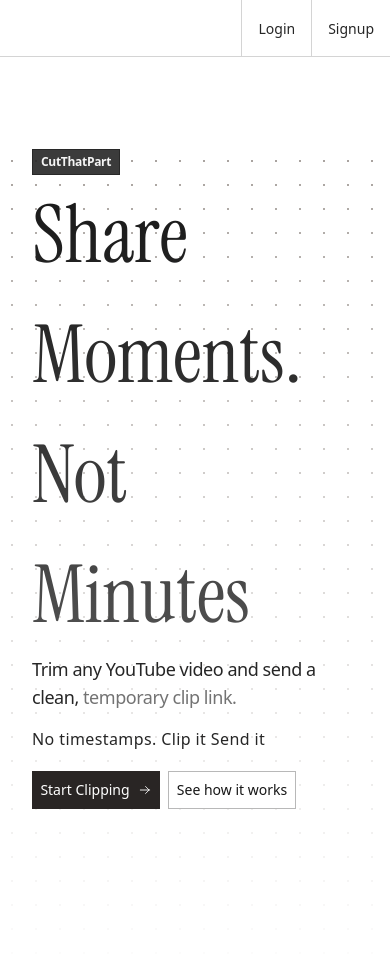
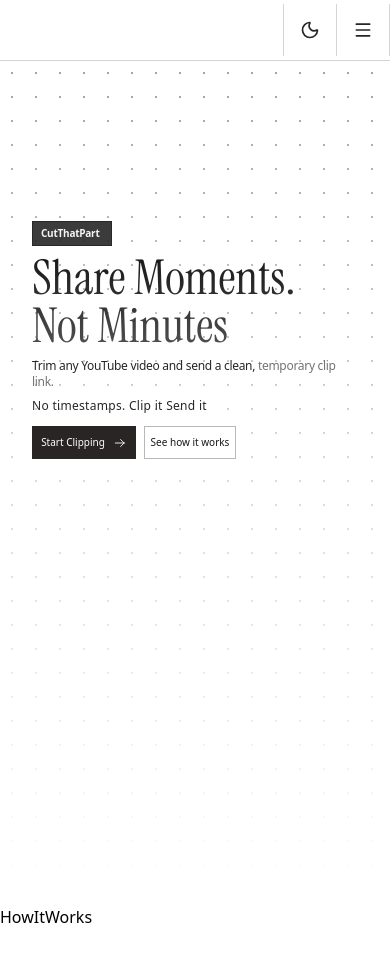
Before and after one commit to ShahuKor/CutThatPart, a Next.js app in the folder frontend/: page / in a window 390 px wide. Shown: the top 962 px of the page. After the commit the page ends 929 px from the top, so only its background shows below. Built offline with nearby package versions, Linux system fonts and the light colour scheme; no server answers.

Commit message:
Mobile Responsive

```diff
--- a/frontend/app/page.tsx
+++ b/frontend/app/page.tsx
@@ -1,11 +1,13 @@
 import { Container } from "@/components/Container";
 import Hero from "@/components/landing/Hero";
+import HowItWorks from "@/components/landing/HowItWorks";
 
 export default function Home() {
   return (
     <div className="bg-white dark:bg-neutral-950">
       <Container>
         <Hero />
+        <HowItWorks />
       </Container>
     </div>
   );
--- a/frontend/components/common/Navbar.tsx
+++ b/frontend/components/common/Navbar.tsx
@@ -2,13 +2,14 @@
 import Link from "next/link";
 import { Container } from "../Container";
 import { useTheme } from "next-themes";
-import { Moon, Sun } from "lucide-react";
+import { Moon, Sun, Menu, X } from "lucide-react";
 import { useEffect, useState } from "react";
-import { SignedIn, SignedOut } from "@clerk/nextjs";
+import { SignedIn, SignedOut, UserButton } from "@clerk/nextjs";
 
 export default function Navbar() {
   const { theme, setTheme } = useTheme();
   const [mounted, setMounted] = useState(false);
+  const [menuOpen, setMenuOpen] = useState(false);
 
   useEffect(() => {
     setMounted(true);
@@ -21,10 +22,16 @@
   const linkClass =
     "border-l dark:border-neutral-500/70 border-neutral-300 last:border-r px-4 py-4 text-neutral-800 dark:text-neutral-200 dark:hover:bg-neutral-200 dark:hover:text-neutral-800 hover:bg-neutral-800 hover:text-neutral-200 transition-colors duration-300";
 
+  const mobileLinkClass =
+    "w-full text-center px-6 py-4 text-neutral-800 dark:text-neutral-200 dark:hover:bg-neutral-200 dark:hover:text-neutral-800 hover:bg-neutral-800 hover:text-neutral-200 transition-colors duration-300  dark:border-neutral-500/70 border-neutral-300";
+
   return (
+    <>
       <div className="border-b border-neutral-300 dark:border-neutral-500/70 bg-white dark:bg-neutral-950">
         <Container>
-        <div className="flex justify-end">
+          <div className="flex justify-end h-15">
+            {/* Desktop Nav */}
+            <div className="hidden md:flex">
               <SignedIn>
                 <Link href="/clips" className={linkClass}>
                   <span className="text-sm">Your Clips</span>
@@ -32,6 +39,9 @@
                 <Link href="/profile" className={linkClass}>
                   <span className="text-sm">Profile</span>
                 </Link>
+                <div className={linkClass}>
+                  <UserButton />
+                </div>
               </SignedIn>
 
               <SignedOut>
@@ -44,7 +54,7 @@
               </SignedOut>
 
               <button
-            className="border-l dark:border-neutral-500/70 border-neutral-300 last:border-r flex items-center px-4 py-4 text-neutral-800 dark:text-neutral-200 dark:hover:bg-neutral-200 dark:hover:text-neutral-800 hover:bg-neutral-800 hover:text-neutral-200 transition-colors duration-300 hidden lg:block"
+                className="border-l dark:border-neutral-500/70 border-neutral-300 last:border-r flex items-center px-4 py-4 text-neutral-800 dark:text-neutral-200 dark:hover:bg-neutral-200 dark:hover:text-neutral-800 hover:bg-neutral-800 hover:text-neutral-200 transition-colors duration-300"
                 onClick={toggleTheme}
               >
                 {mounted &&
@@ -55,7 +65,82 @@
                   ))}
               </button>
             </div>
+
+            {/* Mobile: theme toggle + hamburger */}
+            <div className="flex md:hidden items-center">
+              <button
+                className="border-l dark:border-neutral-500/70 border-neutral-300 flex items-center px-4 py-4 text-neutral-800 dark:text-neutral-200 dark:hover:bg-neutral-200 dark:hover:text-neutral-800 hover:bg-neutral-800 hover:text-neutral-200 transition-colors duration-300"
+                onClick={toggleTheme}
+              >
+                {mounted &&
+                  (theme === "light" ? (
+                    <Moon className="h-5 w-5" />
+                  ) : (
+                    <Sun className="h-5 w-5" />
+                  ))}
+              </button>
+              <button
+                className="border-l border-r dark:border-neutral-500/70 border-neutral-300 flex items-center px-4 py-4 text-neutral-800 dark:text-neutral-200 dark:hover:bg-neutral-200 dark:hover:text-neutral-800 hover:bg-neutral-800 hover:text-neutral-200 transition-colors duration-300"
+                onClick={() => setMenuOpen(true)}
+              >
+                <Menu className="h-5 w-5" />
+              </button>
+            </div>
+          </div>
         </Container>
       </div>
+
+      {/* Mobile Menu Overlay */}
+      {menuOpen && (
+        <div className="fixed inset-0 z-50 flex flex-col items-center justify-center bg-white dark:bg-neutral-950 md:hidden">
+          {/* Close Button */}
+          <button
+            className="absolute top-4 right-4 p-2 text-neutral-800 dark:text-neutral-200 hover:bg-neutral-100 dark:hover:bg-neutral-800 rounded transition-colors duration-300"
+            onClick={() => setMenuOpen(false)}
+          >
+            <X className="h-6 w-6" />
+          </button>
+
+          <div className="flex flex-col items-center w-full  dark:border-neutral-500/70 border-neutral-300">
+            <SignedIn>
+              <Link
+                href="/clips"
+                className={mobileLinkClass}
+                onClick={() => setMenuOpen(false)}
+              >
+                <span className="text-sm">Your Clips</span>
+              </Link>
+              <Link
+                href="/profile"
+                className={mobileLinkClass}
+                onClick={() => setMenuOpen(false)}
+              >
+                <span className="text-sm">Profile</span>
+              </Link>
+              <div className="w-full flex justify-center px-6 py-4  dark:border-neutral-500/70 border-neutral-300">
+                <UserButton />
+              </div>
+            </SignedIn>
+
+            <SignedOut>
+              <Link
+                href="/sign-in"
+                className={mobileLinkClass}
+                onClick={() => setMenuOpen(false)}
+              >
+                <span className="text-sm">Login</span>
+              </Link>
+              <Link
+                href="/sign-up"
+                className={mobileLinkClass}
+                onClick={() => setMenuOpen(false)}
+              >
+                <span className="text-sm">Signup</span>
+              </Link>
+            </SignedOut>
+          </div>
+        </div>
+      )}
+    </>
   );
 }
--- a/frontend/components/landing/Hero.tsx
+++ b/frontend/components/landing/Hero.tsx
@@ -3,7 +3,7 @@
 export default function Hero() {
   return (
     <div
-      className="min-h-screen px-8 md:pt-20 md:pb-10 relative "
+      className="min-h-screen px-8 pt-17 sm:pt-20 sm:pb-10 relative "
       style={{
         backgroundImage: `radial-gradient(circle, #a8a29e 1px, transparent 1px)`,
         backgroundSize: "24px 24px",
@@ -15,34 +15,34 @@
       <div className="absolute inset-0 hidden dark:block bg-linear-to-b from-neutral-950/0 via-neutral-950/60 to-neutral-950 pointer-events-none" />
 
       <div className="mt-23 relative z-10">
-        <div className="flex flex-col justify-start">
-          <div className="bg-neutral-800/90 border border-neutral-800/90 dark:bg-transparent dark:border dark:border-neutral-300/30 w-22 py-1 px-2">
-            <p className="text-xs font-semibold tracking-tight text-neutral-100 dark:text-neutral-200 ">
+        <div className="flex flex-col justify-start gap-2 sm:gap-3 lg:gap-0 md:gap-2">
+          <div className="bg-neutral-800/90 border border-neutral-800/90 dark:bg-transparent dark:border dark:border-neutral-300/30 w-20 md:w-22 py-1  px-2">
+            <p className="text-[10px] md:text-xs font-semibold tracking-tight text-neutral-100 dark:text-neutral-200 ">
               CutThatPart
             </p>
           </div>
 
-          <h1 className="text-[80px] font-serif bg-clip-text text-transparent bg-linear-to-t from-neutral-600 to-neutral-900 dark:from-neutral-400 dark:to-neutral-100">
+          <h1 className="text-5xl md:text-7xl lg:text-[80px] font-serif bg-clip-text text-transparent bg-linear-to-t from-neutral-600 to-neutral-900 dark:from-neutral-400 dark:to-neutral-100">
             Share Moments. Not Minutes
           </h1>
 
-          <div className="flex flex-col gap-4 font-medium text-neutral-800 dark:text-neutral-200">
-            <h2 className="text-lg tracking-tight">
+          <div className="flex flex-col gap-2 md:gap-4 font-medium text-neutral-800 dark:text-neutral-200">
+            <h2 className="text-xs sm:text-md md:text-lg tracking-tight">
               Trim any YouTube video and send a clean,{" "}
               <span className="text-neutral-500 dark:text-neutral-400 font-stretch-100%">
                 temporary clip link.
               </span>
             </h2>
-            <p className="text-md tracking-wide">
+            <p className="text-xs sm:text-sm md:text-md tracking-wide">
               No timestamps. Clip it Send it
             </p>
           </div>
         </div>
 
-        <div className="flex gap-2 mt-5">
+        <div className="flex gap-2 mt-3 md:mt-5">
           <div>
             <Link href={"/"}>
-              <button className="border-stone-800 dark:border-stone-200 border py-2 w-32 px-1 hover:bg-white dark:hover:bg-neutral-950 hover:text-neutral-900 dark:hover:text-neutral-100 transition-colors ease-in-out duration-300 hover:border-neutral-500/50 dark:hover:border-neutral-400/50 hover:border rounded-none text-sm bg-stone-800 dark:bg-stone-100 text-white dark:text-neutral-900 flex items-center justify-center gap-2">
+              <button className="border-stone-800 text-[10px] w-26 md:w-32 sm:w-28 dark:border-stone-200 border py-2 px-1 hover:bg-white dark:hover:bg-neutral-950 hover:text-neutral-900 dark:hover:text-neutral-100 transition-colors ease-in-out duration-300 hover:border-neutral-500/50 dark:hover:border-neutral-400/50 hover:border rounded-none sm:text-xs md:text-sm bg-stone-800 dark:bg-stone-100 text-white dark:text-neutral-900 flex items-center justify-center gap-2">
                 Start Clipping
                 <svg
                   xmlns="http://www.w3.org/2000/svg"
@@ -59,7 +59,7 @@
           </div>
           <div>
             <Link href={"/"}>
-              <button className="py-2 w-32 px-1 hover:shadow-stone-800/50 dark:hover:shadow-stone-200/20 hover:shadow-2xl hover:transition-shadow text-neutral-900 dark:text-neutral-100 transition-colors ease-in-out duration-200 border-neutral-500/50 dark:border-neutral-400/50 border rounded-none text-sm bg-white dark:bg-neutral-900">
+              <button className="py-2 w-23 sm:w-28 md:w-32 px-1 hover:shadow-stone-800/50 dark:hover:shadow-stone-200/20 hover:shadow-2xl hover:transition-shadow text-neutral-900 dark:text-neutral-100 transition-colors ease-in-out duration-200 border-neutral-500/50 dark:border-neutral-400/50 border rounded-none text-[10px] sm:text-xs md:text-sm bg-white dark:bg-neutral-900">
                 See how it works
               </button>
             </Link>
--- /dev/null
+++ b/frontend/components/landing/HowItWorks.tsx
@@ -0,0 +1,3 @@
+export default function HowItWorks() {
+  return <div>HowItWorks</div>;
+}
```
Lines whose indentation alone changed are shown as unchanged.
